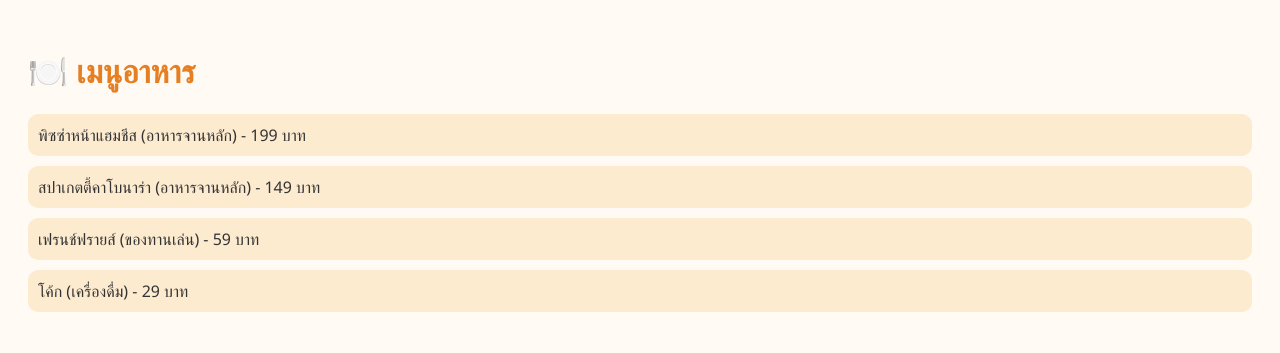
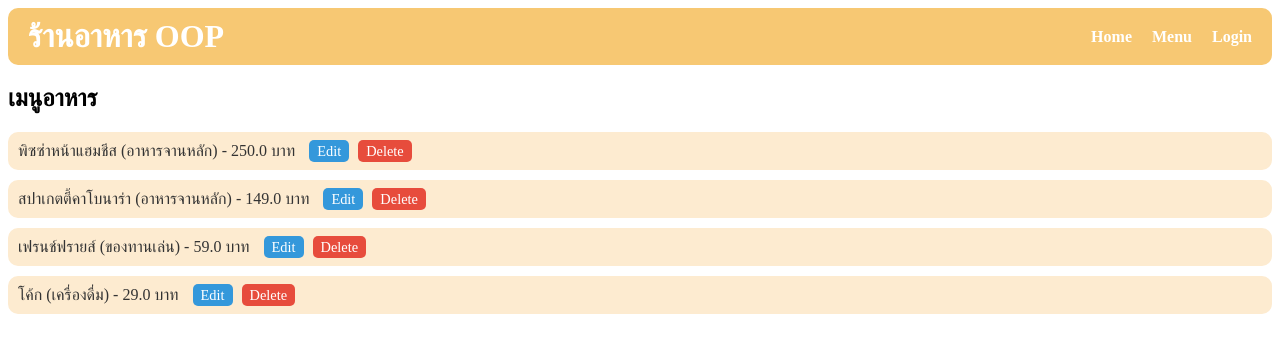
Before and after one commit to PT22315/WebProjectOOP, a Flask app: page / in a window 1280 px wide. Shown: the top 353 px of the page. Run offline with Flask 3, Linux system fonts and the light colour scheme; data comes from the database, SQL or seed files in the repository; both versions use the stored data as it was after the commit.

Commit message:
more coding

```diff
--- a/app.py
+++ b/app.py
@@ -1,22 +1,84 @@
 # app.py
-from flask import Flask, render_template
-from models import Product
+from flask import Flask, render_template, request, redirect, url_for, flash
+from models import db, ProductDB
 from flask_livereload import LiveReload
 
 app = Flask(__name__)
 livereload = LiveReload(app)
 
-# ตัวอย่างรายการอาหาร (ข้อมูลจำลอง)
-menu = [
-    Product("พิซซ่าหน้าแฮมชีส", 199, "อาหารจานหลัก"),
-    Product("สปาเกตตี้คาโบนาร่า", 149, "อาหารจานหลัก"),
-    Product("เฟรนช์ฟรายส์", 59, "ของทานเล่น"),
-    Product("โค้ก", 29, "เครื่องดื่ม")
-]
+# ต้องมี secret_key สำหรับ flash message
+app.secret_key = "your_secret_key"
 
+# -----------------------------
+# Database config
+# -----------------------------
+app.config['SQLALCHEMY_DATABASE_URI'] = 'sqlite:///food.db'
+app.config['SQLALCHEMY_TRACK_MODIFICATIONS'] = False
+db.init_app(app)
+
+# -----------------------------
+# สร้างตารางและสินค้าเริ่มต้น
+# -----------------------------
+with app.app_context():
+    db.create_all()
+    if not ProductDB.query.first():
+        db.session.add(ProductDB(name="พิซซ่าหน้าแฮมชีส", price=199, category="อาหารจานหลัก"))
+        db.session.add(ProductDB(name="สปาเกตตี้คาโบนาร่า", price=149, category="อาหารจานหลัก"))
+        db.session.add(ProductDB(name="เฟรนช์ฟรายส์", price=59, category="ของทานเล่น"))
+        db.session.add(ProductDB(name="โค้ก", price=29, category="เครื่องดื่ม"))
+        db.session.commit()
+
+# -----------------------------
+# Routes
+# -----------------------------
 @app.route('/')
 def index():
+    menu = ProductDB.query.all()
     return render_template('index.html', menu=menu)
 
+@app.route('/menu')
+def menu_page():
+    menu = ProductDB.query.all()
+    return render_template('index.html', menu=menu)
+
+@app.route('/login', methods=['GET', 'POST'])
+def login():
+    if request.method == 'POST':
+        username = request.form.get('username')
+        password = request.form.get('password')
+
+        # Demo login: username=admin, password=1234
+        if username == "admin" and password == "1234":
+            flash("Login สำเร็จ!", "success")
+            return redirect(url_for('index'))
+        else:
+            flash("Username หรือ Password ไม่ถูกต้อง", "error")
+
+    return render_template('login.html')
+
+@app.route('/edit/<int:item_id>', methods=['GET', 'POST'])
+def edit_item(item_id):
+    item = ProductDB.query.get_or_404(item_id)
+    if request.method == 'POST':
+        item.name = request.form['name']
+        item.price = request.form['price']
+        item.category = request.form['category']
+        db.session.commit()
+        flash("แก้ไขเรียบร้อยแล้ว", "success")
+        return redirect(url_for('index'))
+    return render_template('edit_item.html', item=item)
+
+@app.route('/delete/<int:item_id>')
+def delete_item(item_id):
+    item = ProductDB.query.get_or_404(item_id)
+    db.session.delete(item)
+    db.session.commit()
+    flash("ลบเมนูเรียบร้อยแล้ว", "success")
+    return redirect(url_for('index'))
+
+
+# -----------------------------
+# Run server
+# -----------------------------
 if __name__ == '__main__':
     app.run(debug=True, use_reloader=True)
--- a/models.py
+++ b/models.py
@@ -1,8 +1,33 @@
 # models.py
 
-class Product:
+from abc import ABC, abstractmethod
+from flask_sqlalchemy import SQLAlchemy
+
+db = SQLAlchemy()
+
+# -----------------------------
+# Database Model
+# -----------------------------
+class ProductDB(db.Model):
+    id = db.Column(db.Integer, primary_key=True)
+    name = db.Column(db.String(100), nullable=False)
+    price = db.Column(db.Float, nullable=False)
+    category = db.Column(db.String(50), nullable=False)
+
+    def get_info(self):
+        return f"{self.name} ({self.category}) - {self.price} บาท"
+
+# -----------------------------
+# OOP / Business Logic
+# -----------------------------
+class Item(ABC):
+    @abstractmethod
+    def get_info(self):
+        pass
+
+class Product(Item):
     def __init__(self, name, price, category):
-        self.__name = name       # ใช้ encapsulation
+        self.__name = name       # Encapsulation
         self.__price = price
         self.__category = category
 
@@ -17,3 +42,24 @@ class Product:
 
     def get_info(self):
         return f"{self.__name} ({self.__category}) - {self.__price} บาท"
+
+class Menu:
+    def __init__(self):
+        self.items = []
+
+    def add_item(self, product):
+        self.items.append(product)
+
+    def get_menu_info(self):
+        return [item.get_info() for item in self.items]
+
+
+# Example of Polymorphism: Beverage subclass
+class Beverage(Product):
+    def __init__(self, name, price, size="Medium"):
+        super().__init__(name, price, "เครื่องดื่ม")  # Inheritance + Constructor
+        self.__size = size  # Encapsulation
+
+    # Polymorphism: override get_info
+    def get_info(self):
+        return f"{self.get_name()} ({self.__size}) - {self.get_price()} บาท"
--- /dev/null
+++ b/requirement.txt
@@ -0,0 +1,2 @@
+Flask
+flask-livereload
--- /dev/null
+++ b/static/css/style.css
@@ -0,0 +1,82 @@
+/* static/css/style.css */
+header {
+    display: flex;
+    justify-content: space-between;
+    align-items: center;
+    background-color: #f7c873;
+    padding: 10px 20px;
+    border-radius: 10px;
+    margin-bottom: 20px;
+}
+
+header h1 {
+    margin: 0;
+    color: #fff;
+}
+
+header nav ul {
+    display: flex;
+    list-style: none;
+    padding: 0;
+    margin: 0;
+}
+
+header nav ul li {
+    margin-left: 20px;
+}
+
+header nav ul li a {
+    text-decoration: none;
+    color: #fff;
+    font-weight: bold;
+}
+
+header nav ul li a:hover {
+    text-decoration: underline;
+}
+.menu-list {
+    list-style: none;
+    padding: 0;
+}
+
+.menu-list li {
+    background: #fdebd0;
+    margin: 10px 0;
+    padding: 10px;
+    border-radius: 10px;
+    color: #333;
+}
+.success {
+    color: green;
+}
+
+.error {
+    color: red;
+}
+.edit-btn {
+    margin-left: 10px;
+    color: #fff;
+    background-color: #3498db;
+    padding: 3px 8px;
+    border-radius: 5px;
+    text-decoration: none;
+    font-size: 0.9em;
+}
+
+.delete-btn {
+    margin-left: 5px;
+    color: #fff;
+    background-color: #e74c3c;
+    padding: 3px 8px;
+    border-radius: 5px;
+    text-decoration: none;
+    font-size: 0.9em;
+}
+
+.edit-btn:hover {
+    background-color: #2980b9;
+}
+
+.delete-btn:hover {
+    background-color: #c0392b;
+}
--- a/static/style.css
+++ /dev/null
@@ -1,22 +0,0 @@
-body {
-  font-family: 'Segoe UI', sans-serif;
-  background-color: #fffaf4;
-  color: #333;
-  padding: 20px;
-}
-
-h1 {
-  color: #e67e22;
-}
-
-ul {
-  list-style: none;
-  padding: 0;
-}
-
-li {
-  background: #fdebd0;
-  margin: 10px 0;
-  padding: 10px;
-  border-radius: 10px;
-}
--- a/templates/index.html
+++ b/templates/index.html
@@ -1,16 +1,33 @@
+
 <!DOCTYPE html>
 <html lang="th">
 <head>
-  <meta charset="UTF-8">
-  <title>ร้านอาหาร OOP</title>
-  <link rel="stylesheet" href="{{ url_for('static', filename='style.css') }}">
+    <meta charset="UTF-8">
+    <title>เมนูอาหาร</title>
+    <link rel="stylesheet" href="{{ url_for('static', filename='css/style.css') }}">
 </head>
 <body>
-  <h1>🍽️ เมนูอาหาร</h1>
-  <ul>
-    {% for item in menu %}
-      <li>{{ item.get_info() }}</li>
-    {% endfor %}
-  </ul>
+    <header>
+        <h1>ร้านอาหาร OOP</h1>
+        <nav>
+            <ul>
+                <li><a href="{{ url_for('index') }}">Home</a></li>
+                <li><a href="{{ url_for('menu_page') }}">Menu</a></li>
+                <li><a href="{{ url_for('login') }}">Login</a></li>
+
+            </ul>
+        </nav>
+    </header>
+
+    <h2>เมนูอาหาร</h2>
+    <ul class="menu-list">
+        {% for item in menu %}
+            <li>{{ item.get_info() }}
+                 <!-- ปุ่ม Edit/Delete -->
+            <a href="{{ url_for('edit_item', item_id=item.id) }}" class="edit-btn">Edit</a>
+            <a href="{{ url_for('delete_item', item_id=item.id) }}" class="delete-btn">Delete</a>
+            </li>
+        {% endfor %}
+    </ul>
 </body>
 </html>
```
Also changed, not shown: templates/edit_item.html (added, +11 -0 lines), templates/login.html (added, +40 -0 lines), instance/food.db (added), static/js/script.js (added).
